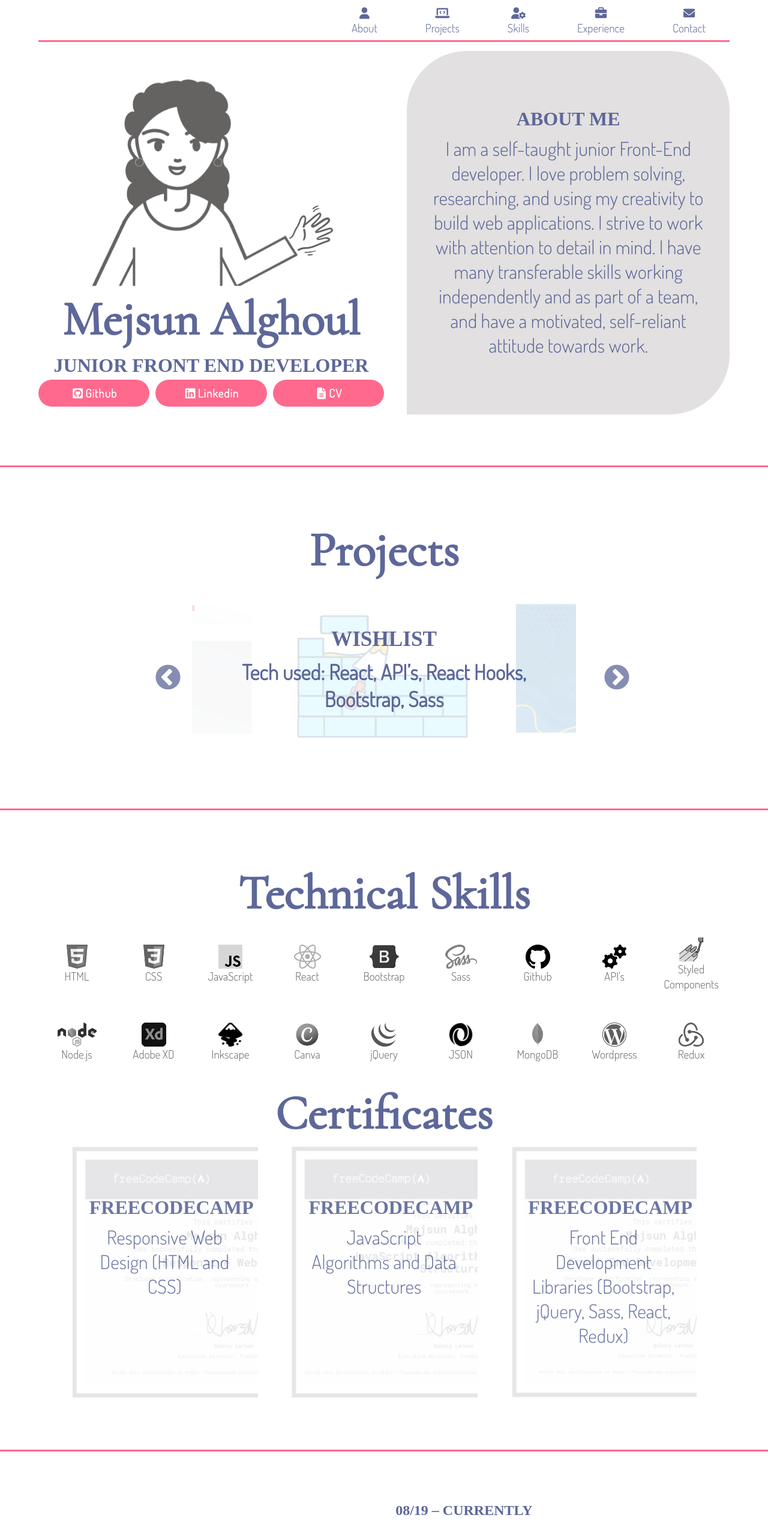
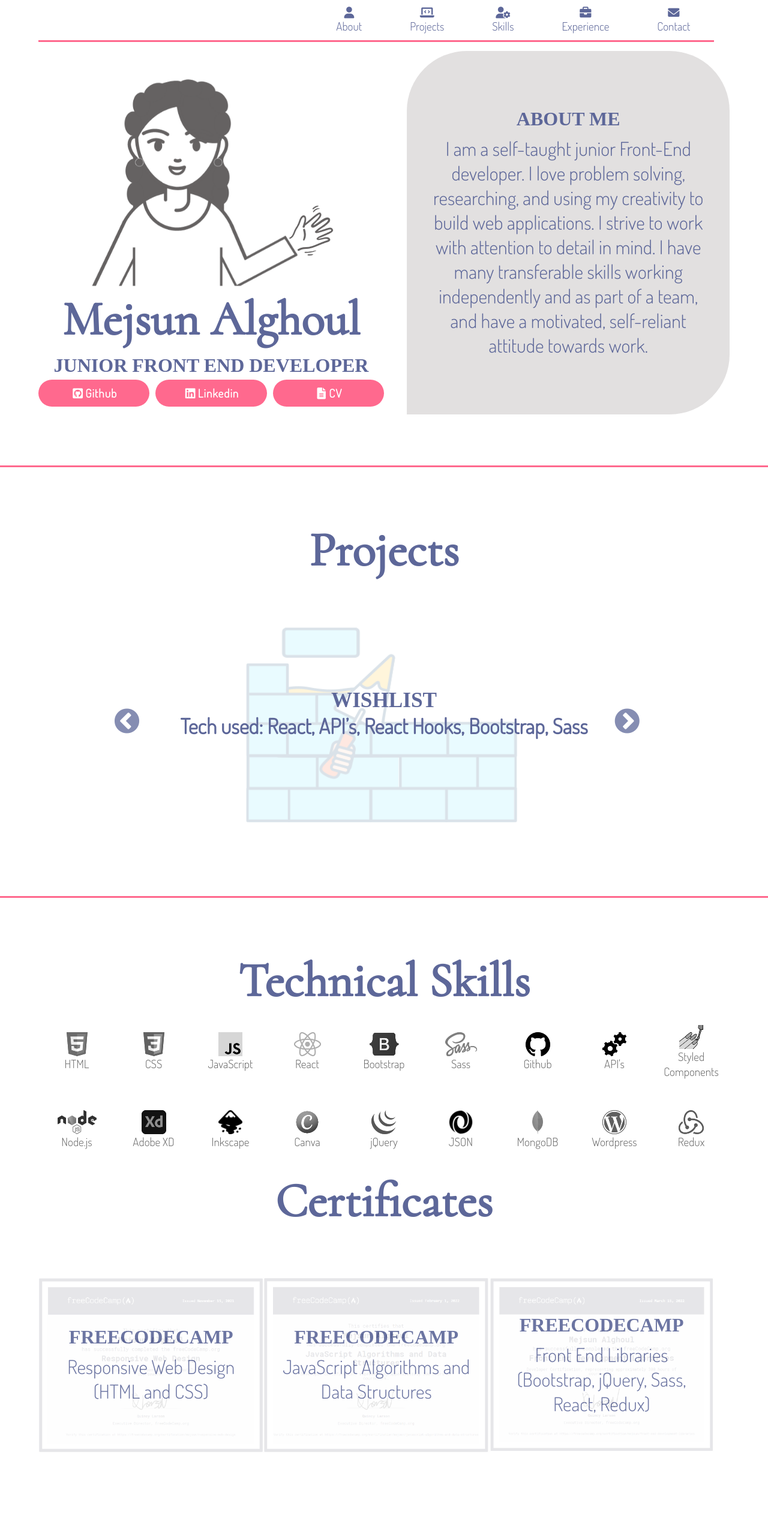
Before and after one commit to Mejsun/My-Portfolio, a React (Create React App) app: page / in a window 1280 px wide. Shown: the top 2536 px of the page at 60% size. Built offline with nearby package versions, Linux system fonts and the light colour scheme; a web font is replaced by a local one.

Commit message:
design responsiveness

```diff
--- a/src/App.scss
+++ b/src/App.scss
@@ -11,6 +11,12 @@
 $font-subheading: 'Arima Madurai', cursive;
 $font-body: 'Dosis', sans-serif;
 
+$breakpoint-medium: 992px;
+$breakpoint-small: 768px;
+$breakpoint-xs: 576px;
+$breakpoint-mobile: 499px;
+
+
 @mixin centre{
     display: flex;
     margin: auto;
@@ -23,6 +29,16 @@
     grid-template-columns: repeat(3, 1fr);
     column-gap: 10px;
     width: 45vw;
+    margin:auto;
+    @media (max-width: $breakpoint-medium){
+       width: 80vw;
+       margin-bottom: 20px;
+    }
+    @media (max-width: $breakpoint-small){
+        grid-template-columns: 1fr;
+        grid-template-rows: repeat(3, 1fr);
+        row-gap: 10px;
+    }
 }
 
 @mixin contactButton {
@@ -42,6 +58,9 @@
     color: $primary-color;
     padding: 5px 0;
     font-size: 2rem;
+    @media (max-width: $breakpoint-xs){
+        font-size: 1.5rem;
+      }
 }
 * {
     box-sizing: border-box;
@@ -58,6 +77,9 @@
 h1{
     font-family: $font-heading;
     font-size: 5rem;
+    @media (max-width: $breakpoint-xs){
+        font-size: 4rem;
+      }
 }
 h2, .heading2 {
     font-family: $font-subheading;
@@ -65,10 +87,15 @@
 }
 .wrapper {
     height: fit-content;
+    max-width: 100vw;
     padding: 85px 5vw ;
     border-bottom: $border-bottom;
+    @media (max-width: $breakpoint-mobile){
+        padding-bottom: 50px;
+        width: 100vw;
     }
-.menu-container{
+}
+.menu-wrapper{
     position: fixed;
     top: 0;
     height: 70px;
@@ -76,48 +103,122 @@
     background-color: rgba(255, 255, 255, .15);
     backdrop-filter: blur(5px);
     border-bottom: $border-bottom;
-    width: 90vw;
+    width: 88vw;
     margin: 0 5vw;
     justify-content: flex-end;
     align-items: center;
     z-index: 3;
+    @media (max-width: $breakpoint-mobile){
+        justify-content: flex-start ;
+        }
+    }
+    .burger{
+        display: none;
+        @media (max-width: $breakpoint-mobile){
+            position: absolute;
+            display: block;
+            background-color: white;
+            border: none;
+            font-size: 2rem;
+            color: $highlight-color;
+            padding: 0 10px;
+            transition: $transition;
+            border-radius: 10px;
+            &:hover{
+                cursor: pointer;
+                background-color: $highlight-color;
+                color: $secondary-color;
+            }
+        }
+    }
+    .menu-container{
+        display: flex;
+        flex-direction: row;
         .menu-item{
+            display: flex;
+            flex-direction: column;
             padding: 10px 40px;
             font-size: 1.2rem;
             color: $primary-color;
             transition: $transition;
+            @media (max-width: $breakpoint-small){
+                padding: 10px 20px;
+            }
+            @media (max-width: $breakpoint-xs){
+                padding: 10px 17px;
+            }
+            @media (max-width: $breakpoint-mobile){
+                flex-direction: row;
+                column-gap: 10px;
+                width: 88vw;
+                background-color: $primary-color;
+                color: white;
+
+            }
             &:hover{
                 color: white;
                 box-shadow: inset 0 -80px 0 0 $highlight-color;
             }
         }
+        @media (max-width: $breakpoint-mobile){
+            margin-top: 298px;
+            display: none;
+            flex-direction: column;
+            position: relative;
         }
+    }
+
 .my-image-waving{
     @include centre();
     padding-top: 30px;
     opacity: 0.7;
     .body-static{
         height: 350px;
+        @media (max-width: $breakpoint-xs){
+            height: 200px;
+          }
     }
     .hand-waving{
         height: 70px;
         margin: 165px 0 0 -18px;
         animation: 1s infinite wave;
+        @media (max-width: $breakpoint-xs){
+            height: 40px;
+            margin: 92px 0 0 -6px;
+          }
     }
 }
 .projects-slider{
-    width: 50vw;
+    width:700px;
     margin: 20px auto;
+    @media (max-width: $breakpoint-medium){
+        width: 600px;
+     }
+    @media (max-width: $breakpoint-small){
+       width: 450px;
+    }
+    @media (max-width: $breakpoint-xs){
+        width: 350px;
+     }
+     @media (max-width: $breakpoint-mobile){
+        width: 250px;
+     }
 }
 .slick-prev{
-    left: -5vw;
+    left: -8vw;
+    @media (max-width: $breakpoint-small){
+        left: -6vw;
+      }
 }
 .slick-next{
-    right: -5vw;
+    right: -4vw;
 }
 .slick-next:before, .slick-prev:before {
     font-size: 3rem;
     color: $primary-color;
+    @media (max-width: $breakpoint-small){
+       font-size: 2rem;
+     }
 }
 .slick-track{
     @include centre();
@@ -130,7 +231,6 @@
        filter: opacity(15%);
        transition: $transition ease-in-out;
     }
-    }
     .slick-active{
         transform: scale(1.1);
         .project-text{
@@ -142,6 +242,14 @@
             top: 0;
             font-weight: 600;
             transition: $transition ease-in-out;
+            .heading2, p{
+                padding: 0 25px;
+                @media (max-width: $breakpoint-small){
+                    font-size: 1.5rem;
+                    padding: 0 20px;
+                }
+            }
+        }
     }
 }
 .skills{
@@ -168,14 +276,23 @@
             object-fit: contain;
         }
     }
+    @media (max-width: $breakpoint-medium){
+        grid-template-columns: repeat(6, 1fr);
+    }
+    @media (max-width: $breakpoint-xs){
+        grid-template-columns: repeat(4, 1fr);
+    }
 }
 .certificates{
     display: flex;
-    width: 100%;
+    width: 88vw;
     justify-content: space-evenly;
+    padding-top: 30px;
     .certificate-text{
-        width: 27%;
-        padding: 80px 30px;
+        width: 50%;
+        @include centre();
+        flex-direction: column;
+        padding: 100px 30px;
         position: relative;
         transition: $transition;
         &:hover{
@@ -200,8 +317,19 @@
             left: 0;
             width: 100%;
             background-repeat: no-repeat;
-            background-size: cover;
+            background-size: contain;
+            background-position: center;
         }
+        @media (max-width: $breakpoint-medium){
+            padding: 80px 20px;
+        }
+        @media (max-width: $breakpoint-small){
+            padding: 20px 10px;
+        }
+    }
+    @media (max-width: $breakpoint-medium){
+        flex-direction: column;
+        width: 100%;
     }
 }
 .work-container{
@@ -210,13 +338,20 @@
     }
     .button-box{
         display: flex;
-        margin: 20px auto 0 auto;
+        margin: 20px auto;
         border: 1px solid $secondary-color;
         cursor: pointer;
         background-color: rgba($secondary-color, 0.2);
         .map-img{
             margin: 50px 20px;
             opacity: 50%;
+            @media (max-width: $breakpoint-xs){
+                margin: 10px;
+                width: 400px;
+            }
+            @media (max-width: $breakpoint-mobile){
+                width: 220px;
+            }
         }
     }
     .uni-box{
@@ -225,12 +360,26 @@
         z-index: 2;
         font-size: 1.2rem;
         background-color: rgba(255, 255, 255, .85);
-        margin: -464px auto 0px auto;
-        height: 464px;
+        margin: -487px auto 0px auto;
+        height: 467px;
         width: 510px;
-        padding: 20px;
+        margin-bottom: 20px;
+        padding: 0 20px;
         justify-content: center;
         flex-direction: column;
+        @media (max-width: $breakpoint-xs){
+            margin-top: -352px;
+            width: 420px;
+            height: 332px;
+        }
+        @media (max-width: $breakpoint-mobile){
+            width: 240px;
+            height: 192px;
+            margin-top: -212px;
+            font-size: 1rem;
+            font-weight: 300;
+            padding: 5px;
+        }
     }
     .work-experience-list{
         .work-experience-item{
@@ -254,10 +403,14 @@
     form{
         background-color: $secondary-color;
         display: flex;
+        margin: 20px auto 0 auto;
         flex-direction: column;
         padding: 20px;
         border-radius: 50px;
         width: 40vw;
+        @media (max-width: $breakpoint-medium){
+            width: 80vw;
+        }
     }
     input{
         border: 1px solid $secondary-color;
@@ -277,7 +430,6 @@
         outline: solid green;
     }
     .submit{
-       // background-color: white;
         color: $primary-color;
         font-size: 1.5rem;
         font-weight: bold;
@@ -300,11 +452,20 @@
     column-gap: 3vw;
     align-items: center;
     justify-content: space-between;
+    @media (max-width: $breakpoint-medium){
+        grid-template-columns: 1fr;
+    }
 }
 .about-container{
     background-color: $secondary-color;
     padding: 90px 30px;
     border-radius: 100px 100px 100px 0;
+    @media (max-width: $breakpoint-medium){
+        border-radius: 0px 100px 100px 100px;
+    }
+    @media (max-width: $breakpoint-xs){
+        padding: 30px;
+      }
 }
 @keyframes wave {
     0% { transform: rotate(-28deg); }
--- a/src/Menu/Menu.jsx
+++ b/src/Menu/Menu.jsx
@@ -1,13 +1,27 @@
-import React from 'react'
+import React, {useRef} from 'react'
 
 function Menu() {
+
+  const ref = useRef(null)
+
+  const toggleOpen = () => {
+    if(ref.current.style.display === 'none'){
+      ref.current.style.display = 'flex'
+  }else {
+    ref.current.style.display = 'none'
+  }
+}
+
   return (
-    <div className='menu-container'>
-        <a className='menu-item' href='#about'><i className="fa-solid fa-user"></i><br/>About</a>
-        <a className='menu-item' href='#projects'><i className="fa-solid fa-laptop-code"></i><br/>Projects</a>
-        <a className='menu-item' href='#skills'><i className="fa-solid fa-user-gear"></i><br/>Skills</a>
-        <a className='menu-item' href='#experience'><i className="fa-solid fa-briefcase"></i><br/>Experience</a>
-        <a className='menu-item' href='#contact'><i className="fa-solid fa-envelope"></i><br/>Contact</a>
+    <div className='menu-wrapper'>
+    <button className='burger' onClick={toggleOpen}><i className="fa fa-bars"></i></button>
+    <div className='menu-container' ref={ref}>
+        <a className='menu-item' href='#about'><i className="fa-solid fa-user"></i>About</a>
+        <a className='menu-item' href='#projects'><i className="fa-solid fa-laptop-code"></i>Projects</a>
+        <a className='menu-item' href='#skills'><i className="fa-solid fa-user-gear"></i>Skills</a>
+        <a className='menu-item' href='#experience'><i className="fa-solid fa-briefcase"></i>Experience</a>
+        <a className='menu-item' href='#contact'><i className="fa-solid fa-envelope"></i>Contact</a>
+    </div>
     </div>
   )
 }
--- a/src/Projects/Projects.jsx
+++ b/src/Projects/Projects.jsx
@@ -21,8 +21,8 @@
 const settings = {
   dots: false,
   infinite: true,
-  centerMode: true,
-  centerPadding: '100px',
+  //centerMode: true,
+  //centerPadding: '100px',
   slidesToShow: 1,
 };
 
--- a/src/TechSkills/Certificates.jsx
+++ b/src/TechSkills/Certificates.jsx
@@ -18,7 +18,7 @@
 
         <div className='certificate-text'>
           <h2>FreeCodeCamp</h2>
-          <p>Front End Development Libraries (Bootstrap, jQuery, Sass, React, Redux)</p>
+          <p>Front End Libraries (Bootstrap, jQuery, Sass, React, Redux)</p>
          </div>
       </div>
     </div>
```
Lines whose indentation alone changed are shown as unchanged.
